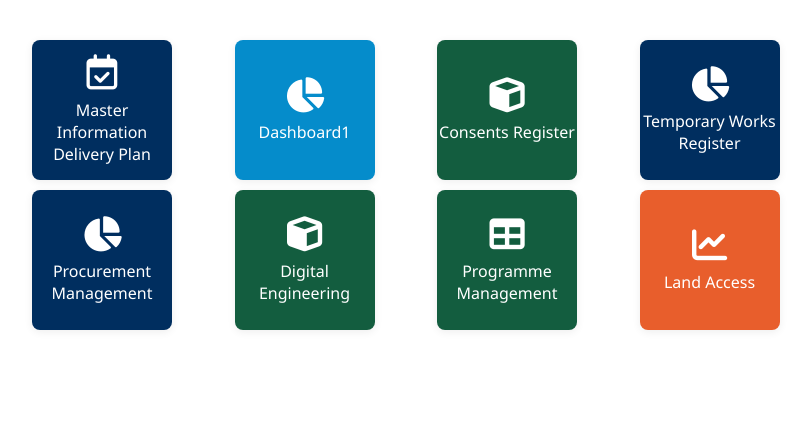
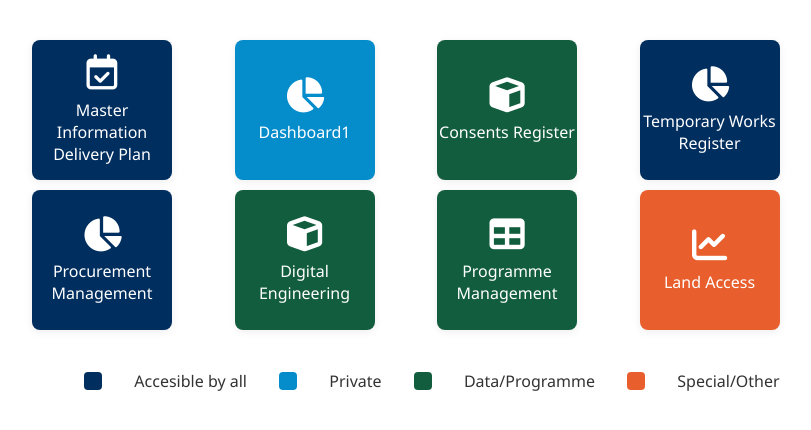
Before and after one commit to LTC-Tunnels-Approaches/LTC-Tunnels-Approaches.github.io, a plain HTML site: page index.html in a window 1280 px wide. Shown: the whole page, without its empty margins (208-1019 px from the left). Drawn offline with Linux system fonts and the light colour scheme; a script that the page names is missing.

Commit message:
added legends underneath tiles

```diff
--- a/index.html
+++ b/index.html
@@ -59,6 +59,12 @@
             </a>
         </div>
     </div>
+    <div class="legend">
+        <span class="legend-item blue"></span> Accesible by all&nbsp;&nbsp;
+        <span class="legend-item light-blue"></span> Private&nbsp;&nbsp;
+        <span class="legend-item green"></span> Data/Programme&nbsp;&nbsp;
+        <span class="legend-item orange"></span> Special/Other
+    </div>
     <script src="scripts/app.js"></script>
 </body>
 </html>
--- a/styles/main.css
+++ b/styles/main.css
@@ -73,3 +73,22 @@ h1 {
     transform: translateY(-2px) scale(1.04);
     opacity: 0.9;
 }
+
+.legend {
+    display: flex;
+    justify-content: center;
+    align-items: center;
+    gap: 24px;
+    margin: 32px auto 0 auto;
+    font-size: 1rem;
+    color: #333;
+}
+
+.legend-item {
+    display: inline-block;
+    width: 18px;
+    height: 18px;
+    border-radius: 4px;
+    margin-right: 8px;
+    vertical-align: middle;
+}
```
